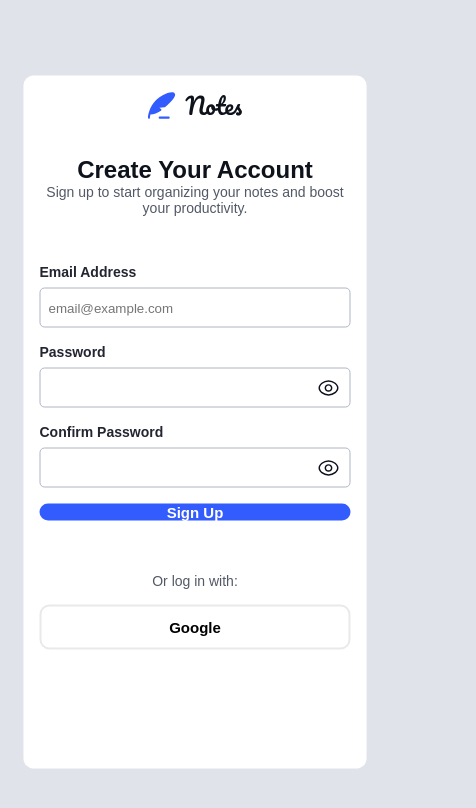
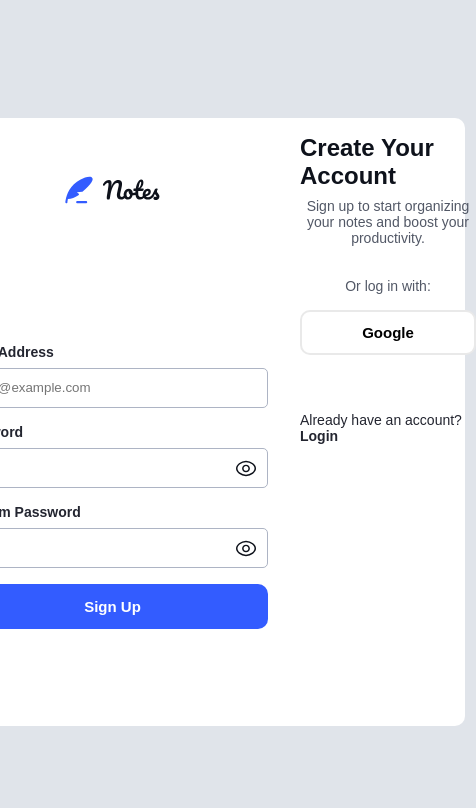
Before and after one commit to LeoLoureiro-code/NotesApp, an Angular app: page /register in a window 390 px wide. Shown: the top 808 px of the page, 476 px wide, since content can reach past the window. Built offline with nearby package versions, Linux system fonts and the light colour scheme.

Commit message:
fix width for mobile styles

```diff
--- a/src/components/register/register.component.html
+++ b/src/components/register/register.component.html
@@ -1,5 +1,5 @@
 
-<main>
+<main class="grid">
     <div class="logo-div">
         <img src="/assets/../assets/images/logo.svg" alt="logo">
     </div>
@@ -24,8 +24,13 @@
         </div>
         <button class="register-btn">Sign Up</button>
     </form>
-            <div class="google-login">
-                <p class="google-login-text text-secondary">Or log in with:</p>
-                <button class="google-login-btn">Google</button>
-            </div>
+    <div class="google-login">
+        <p class="google-login-text text-secondary">Or log in with:</p>
+        <button class="google-login-btn">Google</button>
+    </div>
+    <div class="login-div">
+        <p class="login-paragraph">
+            Already have an account? <a [routerLink]="['/login']" class="text-primary anchor-login">Login</a>
+        </p>
+    </div>
 </main>
--- a/src/components/register/register.component.scss
+++ b/src/components/register/register.component.scss
@@ -1,7 +1,8 @@
+@import "../../styles.scss";
+
 main{
-    width: 540px;
-    height: 636px;
-    padding: 3rem;
+    max-width: 540px;
+    padding: 2rem;
     display: flex;
     flex-direction: column;
     align-items: center;
@@ -12,13 +13,19 @@ main{
     transform: translate(-50%, -50%);
 
     @media (max-width: 700px) {
-        height: 693px;
-        width: 343px;
         padding: 1rem;
     }
 
     .logo-div{
-        margin-bottom: 2rem;
+        @include grid-col(12);
+        @include grid-row(1);
+        display: flex;
+        justify-content: center;
+        align-items: center;
+    }
+
+    .title{
+        margin-bottom: 0.5rem;
     }
 
     .sign-up-message{
@@ -27,6 +34,8 @@ main{
     }
 
     .create-account-div{
+        @include grid-col(12);
+        @include grid-row(1);
         display: flex;
         flex-direction: column;
         align-items: center;
@@ -38,15 +47,13 @@ main{
     }
 
     form{
+        @include grid-col(12);
+        @include grid-row(4);
         display: flex;
         flex-direction: column;
         justify-content: space-evenly;
         align-items: center;
-        width: 444px;
-        height: 285px;
         position: relative;
-        margin-top: 2rem;
-        margin-bottom: 2rem;
 
         @media (max-width: 700px){
             width: 343px;
@@ -95,6 +102,8 @@ main{
     }
 
     .google-login{
+        @include grid-col(12);
+        @include grid-row(1);
         width: 100%;
     }
 
@@ -105,15 +114,25 @@ main{
     }
 
     .google-login-btn{
-        width: 100%;
         height: 45px;
         border-radius: 10px;
         border: 2px solid rgba(160, 159, 159, 0.226);
         outline: none;
         background-color: white !important;
         color: black !important;
-        margin-bottom: 0.5rem;
     }
 
+    .login-div{
+        @include grid-col(12);
+        @include grid-row(1);
+        font-size: 14px;
+        display: flex;
+        justify-content: center;
+    }
+
+    .anchor-login{
+        font-weight: 700;
+        text-decoration: none;
+    }
 
 }
```
